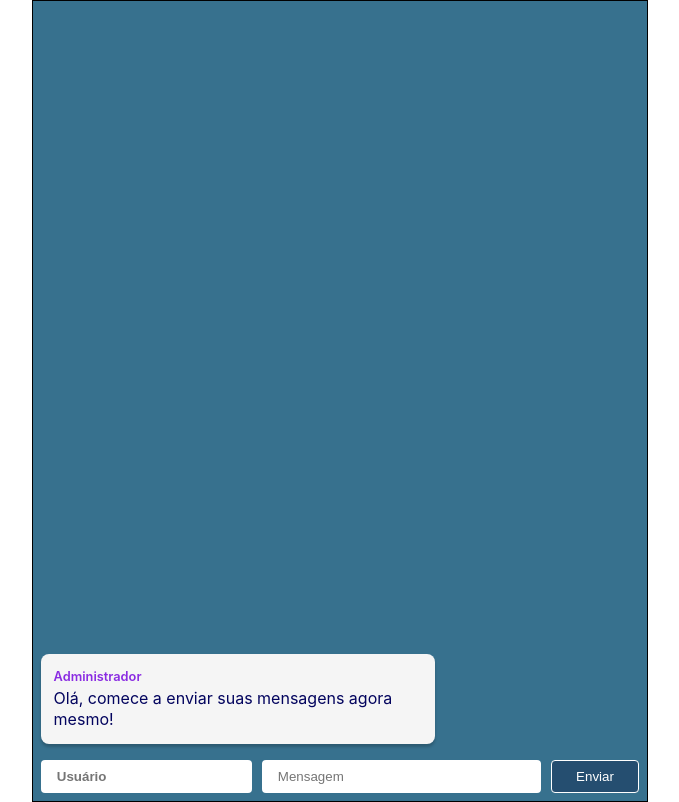
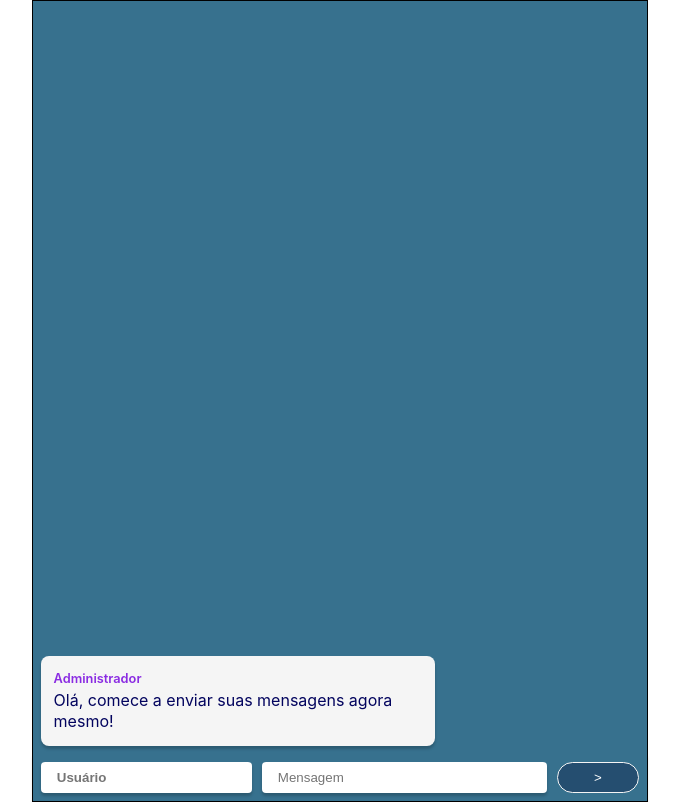
Before and after one commit to future4code/franklin-Fernanda-Claudio, a React (Create React App) app in the folder modulo1/projeto-whatslab/whatslab/: page / in a window 1280 px wide. Shown: the whole page, without its empty margins (300-979 px from the left). Built offline with nearby package versions, Linux system fonts and the light colour scheme.

Commit message:
finalizando

```diff
--- a/modulo1/projeto-whatslab/whatslab/src/App.js
+++ b/modulo1/projeto-whatslab/whatslab/src/App.js
@@ -1,6 +1,7 @@
 import { useState } from 'react';
 import './App.css';
 import styled from 'styled-components';
+
 const Container = styled.div`
   display: flex;
   flex-direction: column;
@@ -17,11 +18,13 @@ const Card = styled.div`
   gap: 10px;
   justify-content: space-between;
   padding: 8px 8px;
+  box-shadow: 0px 3px 3px 0px rgba(0, 0, 0, 0.2);
 `;
 
 const UsuarioStyle = styled.input`
   font-weight: bold;
   border: none;
+  box-shadow: 0px 3px 3px 0px rgba(0, 0, 0, 0.2);
   border-radius: 4px;
   padding: 8px 16px;
 `;
@@ -29,17 +32,18 @@ const UsuarioStyle = styled.input`
 const MensagemStyle = styled.input`
   width: 65%;
   border: none;
+  box-shadow: 0px 3px 3px 0px rgba(0, 0, 0, 0.2);
   border-radius: 4px;
   padding: 8px 16px;
 `;
 
 const ButtonEnter = styled.button`
+  border-radius: 50px;
   background-color: #254e70;
-  border: 1px solid white;
+  border: 1px solid #f5f5f5;
   color: white;
   width: 20%;
-  border-radius: 4px;
-  padding: 8px 16px;
+  //padding: 8px 16px;
   cursor: pointer;
 `;
 const BalaoMensagem = styled.div`
@@ -55,7 +59,6 @@ const BalaoMensagem = styled.div`
   word-wrap: break-word;
   box-shadow: 0px 3px 3px 0px rgba(0, 0, 0, 0.2);
   background-color: #f5f5f5;
-  //background-color: rgba(142, 227, 239, 0.5);
   padding: 0.9em 0.8em;
   border-radius: 0.5em;
   font-weight: 400;
@@ -174,7 +177,7 @@ function App() {
           placeholder="Mensagem"
         />
         <ButtonEnter onKeyPress={handleKeyPressE} onClick={inserirMensagem}>
-          Enviar
+          &gt;
         </ButtonEnter>
       </Card>
     </Container>
```
